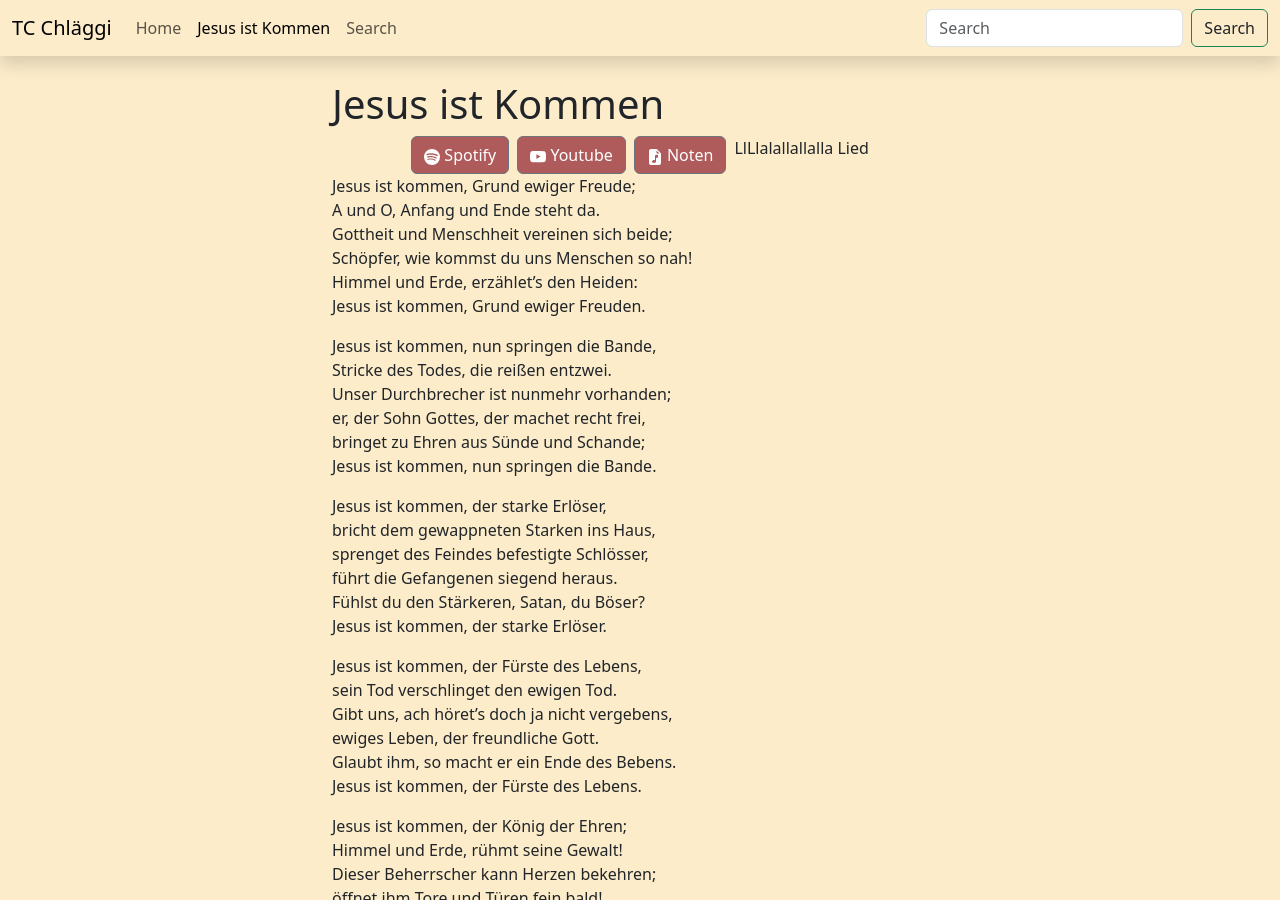
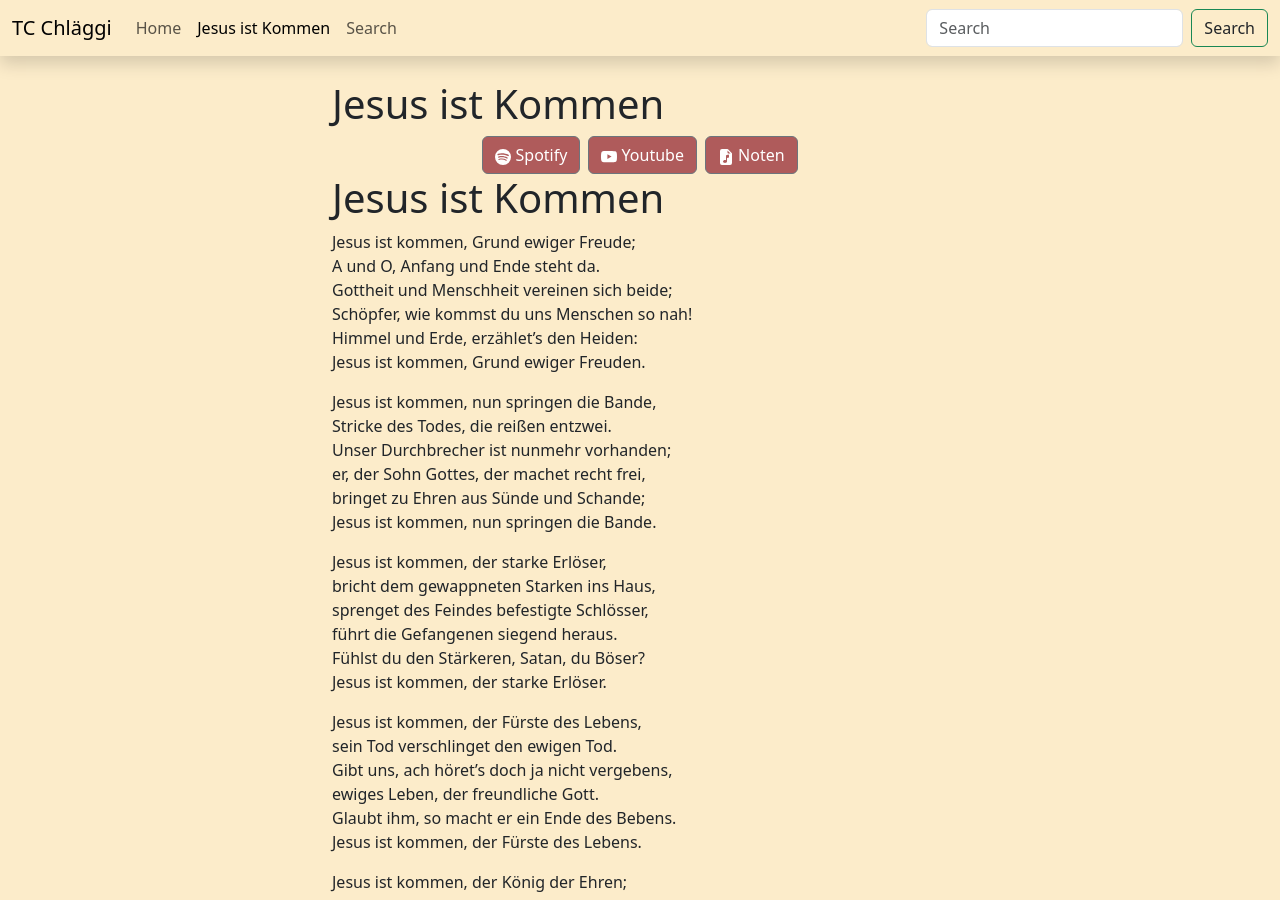
Before and after one commit to Soraxem/song-dist, a Jekyll site: the page built from songs/jesus-ist-kommen.md, in a window 1280 px wide and 900 px high. Built offline with Jekyll 4.4.1, drawn with Linux system fonts in a browser that asks for light colours.

Commit message:
Removed Table Beauty

```diff
--- a/_layouts/song.html
+++ b/_layouts/song.html
@@ -54,16 +54,11 @@
             </svg>
             Noten
           </a>
-
-
-          LlLlalallallalla Lied
         </div>
 
-        {% capture table %}<table class="table table-hover table-bordered shadow">{% endcapture %}
+        <h1>{{ page.title }}</h1>
 
-        {% capture code-before %}<pre class="highlight">{% endcapture %}
-        {% capture code %}<pre class="highlight rounded border shadow">{% endcapture %}
-        {{ content | replace: "<table>", table | replace: "task-list-item-checkbox", "form-check-input" | replace: code-before, code -}}
+        {{ content -}}
       </div>
     </div>
   </div>
```
